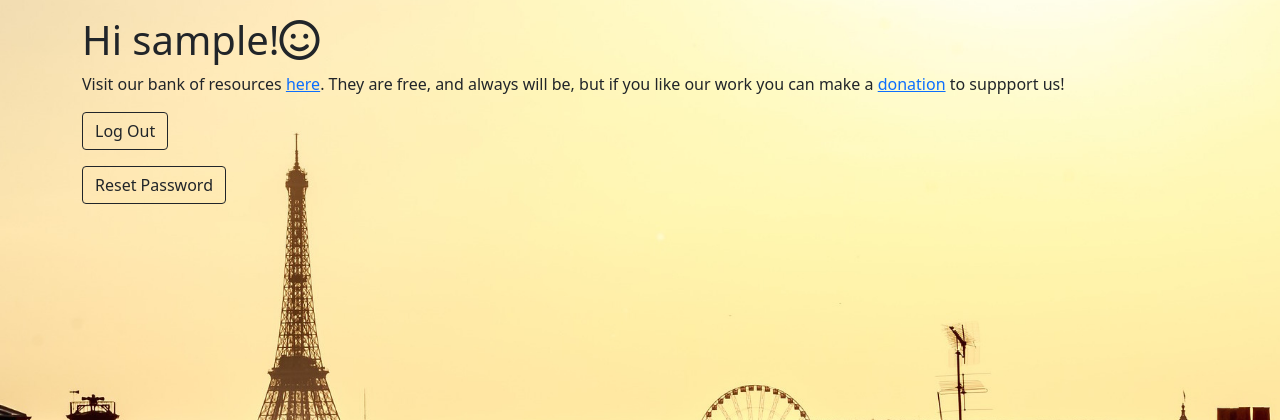
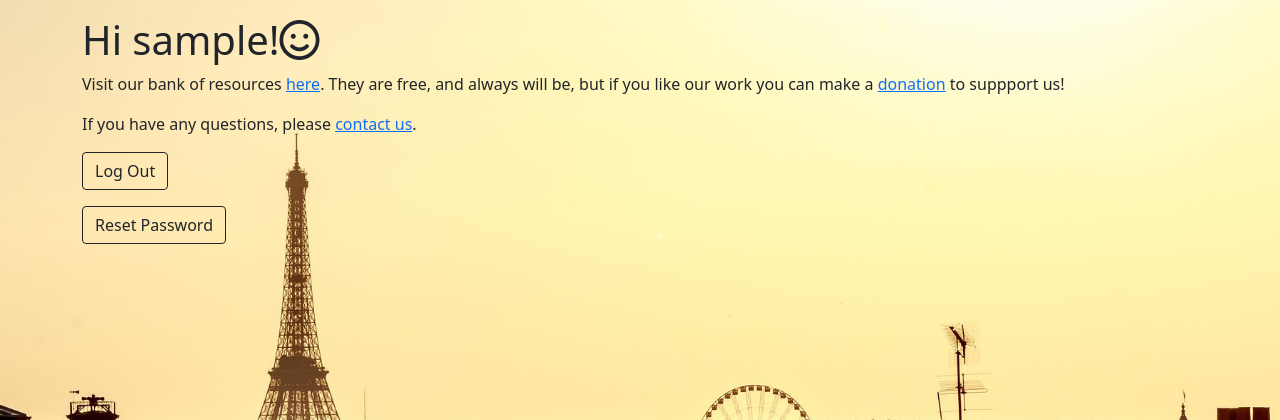
Before and after one commit to Code-Institute-Submissions/I_teach_French2, a Django app: page / in a window 1280 px wide. Shown: the part 86-506 px from the top of the page. Run offline with Django 3.2, Linux system fonts and the light colour scheme; the visitor is signed in with stand-in values (Sample User, id 1); some libraries are stand-ins or nearby versions.

Commit message:
added requirements and Procfile

```diff
--- /dev/null
+++ b/requirements.txt
@@ -0,0 +1,6 @@
+asgiref==3.3.1
+Django==3.1.7
+Pillow==8.1.2
+pytz==2021.1
+sqlparse==0.4.1
+stripe==2.56.0
--- a/templates/home.html
+++ b/templates/home.html
@@ -5,6 +5,7 @@
 <div class="container fluid" id="user">
    <h1>Hi {{user.username}}!<i class="far fa-smile"></i></h1>
    <p>Visit our bank of resources <a href="{% url 'products' %}">here</a>. They are free, and always will be, but if you like our work you can make a <a href="{% url 'donations' %}">donation</a> to suppport us!</p>
+   <p>If you have any questions, please <a href="mailto:raphaelmar@hotmail.fr">contact us</a>.</p>
    <p><a class="btn btn-outline-dark" href="{% url 'logout' %}">Log Out</a></p>
    <p><a class="btn btn-outline-dark"href="{% url 'password_reset' %}">Reset Password</a></p>
 </div>
```
Also changed, not shown: README.md, 1 other file.
